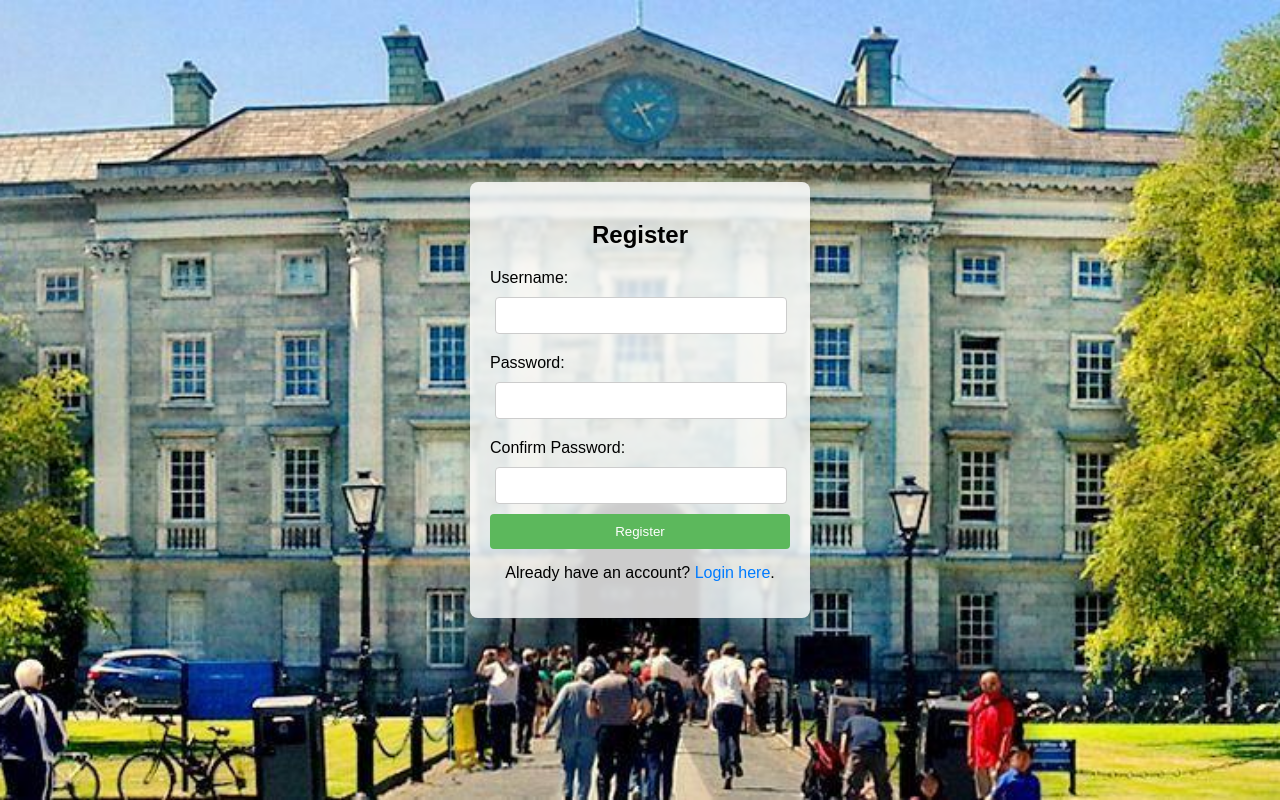
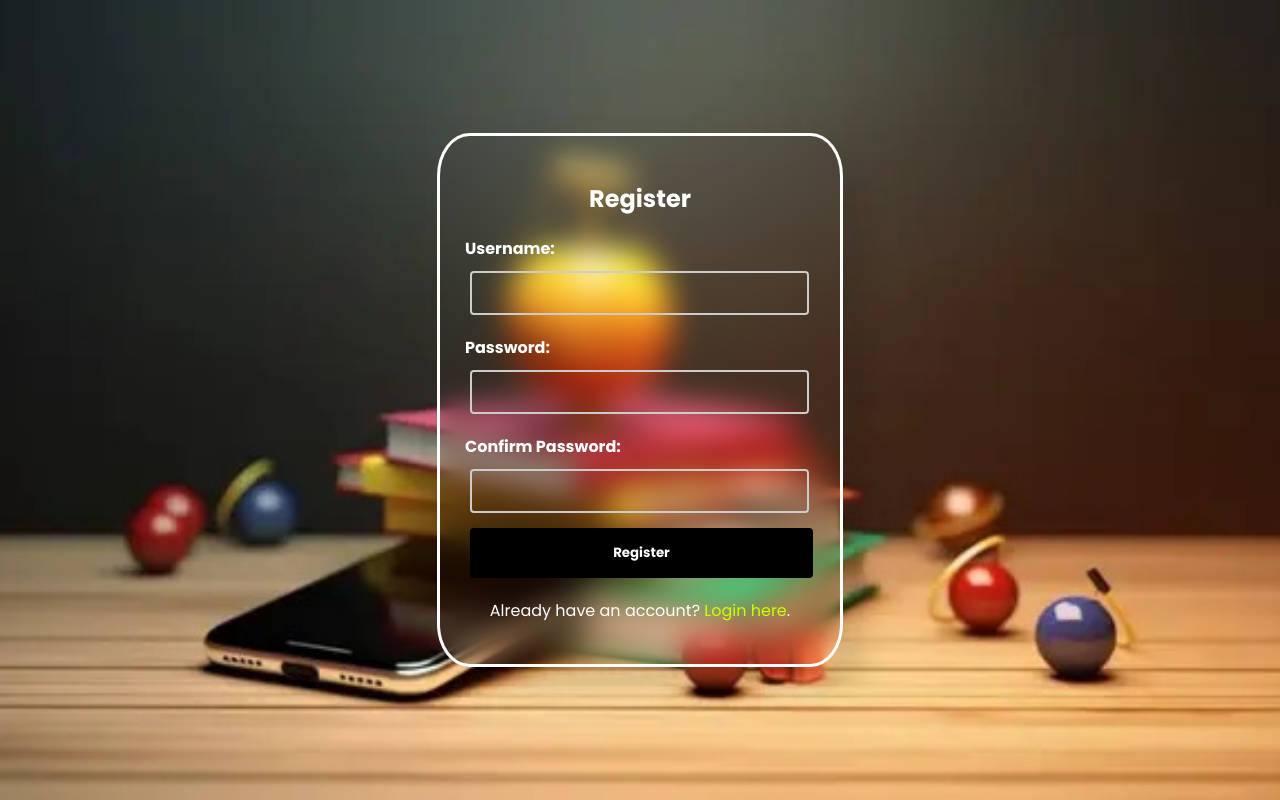
Before and after one commit to aditya95-pixel/hackheritage24, a Flask app: page /register in a window 1280 px wide. Run offline with Flask 3, Linux system fonts and the light colour scheme; parts of the project's set-up code (start-up, migrations or seed data) failed here and were passed over.

Commit message:
Update register.html

```diff
--- a/HackHeritage/templates/register.html
+++ b/HackHeritage/templates/register.html
@@ -3,26 +3,32 @@
 <head>
     <title>Register</title>
     <style>
+       @import url('https://fonts.googleapis.com/css2?family=Poppins:wght@100;200;300;400;500;600;700;800;900&display=swap');
+        *{
+            font-family:'Poppins' ,sans-serif;
+        }
         body {
-            font-family: Arial, sans-serif;
             background-color: #f4f4f4;
             display: flex;
             justify-content: center;
             align-items: center;
             height: 100vh;
             margin: 0;
-            background-image: url('/static/img_2.png');
+            background-image: url('/static/img_1.png');
             background-size: cover; /* Cover the entire page */
             background-position: center; /* Center the image */
             background-repeat: no-repeat; /* No repeat */
         }
         form {
-            background-color: rgba(255, 255, 255, 0.8); /* White with 80% opacity */
-            padding: 20px;
-            border-radius: 8px;
-            box-shadow: 0px 0px 10px rgba(0, 0, 0, 0.1);
-            width: 300px;
-            backdrop-filter: blur(2px); /* Apply blur to the background */
+            color:white;
+            background-color:transparent;
+            border:solid white;/* White with 80% opacity */
+            position: relative;
+            padding: 25px 25px 25px;
+            border-radius: 8%;
+            box-shadow: 25px 25px 25px rgba(0, 0, 0, 0.1);
+            width: 350px;
+            backdrop-filter: blur(15px); /* Apply blur to the background */
             -webkit-backdrop-filter: blur(10px); /* Safari support */
         }
         h2 {
@@ -32,6 +38,7 @@
         label {
             display: block;
             margin: 10px 0 5px;
+            font-weight: bold;
         }
         input[type="text"], input[type="password"] {
             width: 90%;
@@ -39,26 +46,32 @@
             margin:5px;
             margin-bottom: 10px;
             border-radius: 4px;
-            border: 1px solid #ccc;
+            background-color: transparent;
+            border: 2px solid #ccc;
+            color:white;
         }
         button {
-            width: 100%;
-            padding: 10px;
-            background-color: #5cb85c;
-            color: white;
+            width: 98%;
+            margin:5px;
+            padding: 15px 15px 15px 15px;
+            background-color:black;
+            color:white;
+            font-weight: bold;
             border: none;
             border-radius: 4px;
             cursor: pointer;
         }
         button:hover {
-            background-color: #4cae4c;
+            background-color: white;
+            color:black;
+            transition: 0.5s;
         }
         p {
             text-align: center;
             margin-top: 15px;
         }
         a {
-            color: #007bff;
+            color: rgb(204, 255, 0);
             text-decoration: none;
         }
         a:hover {
```
